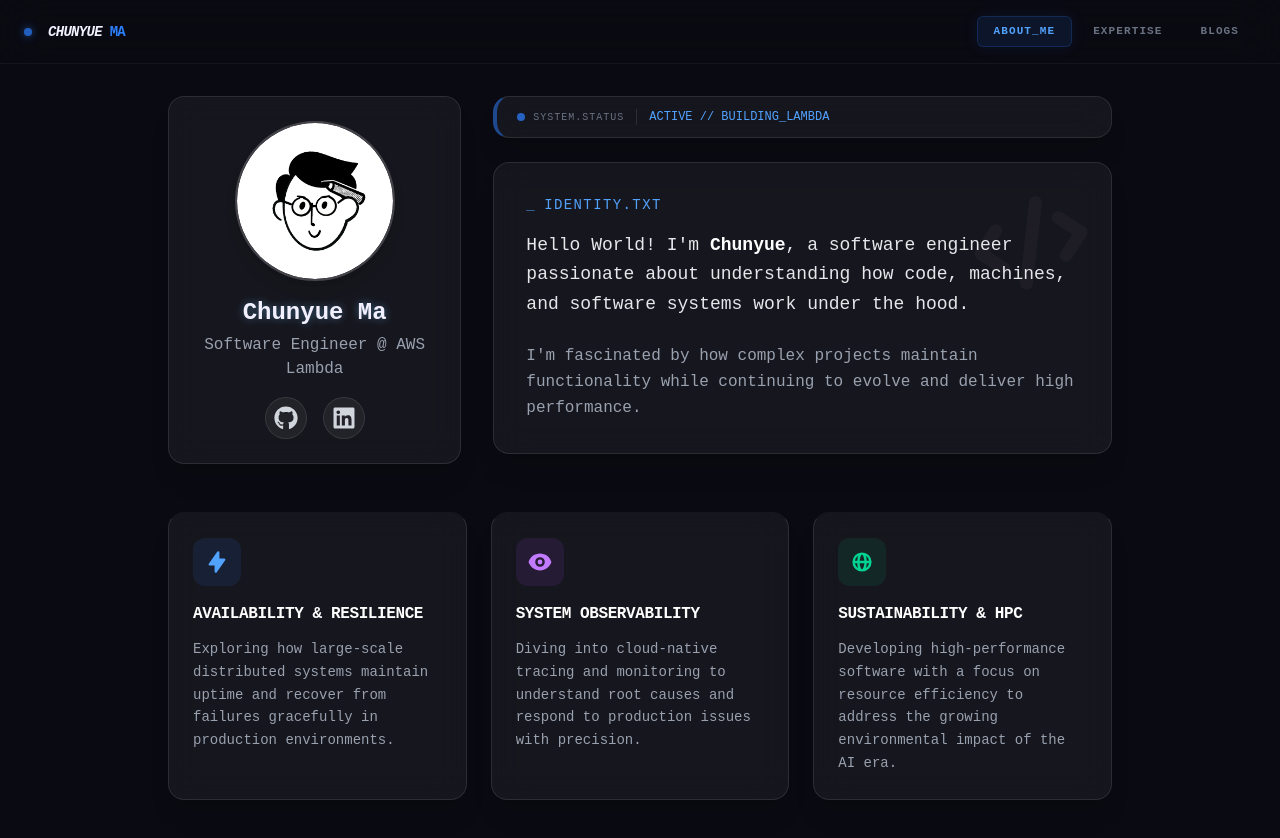
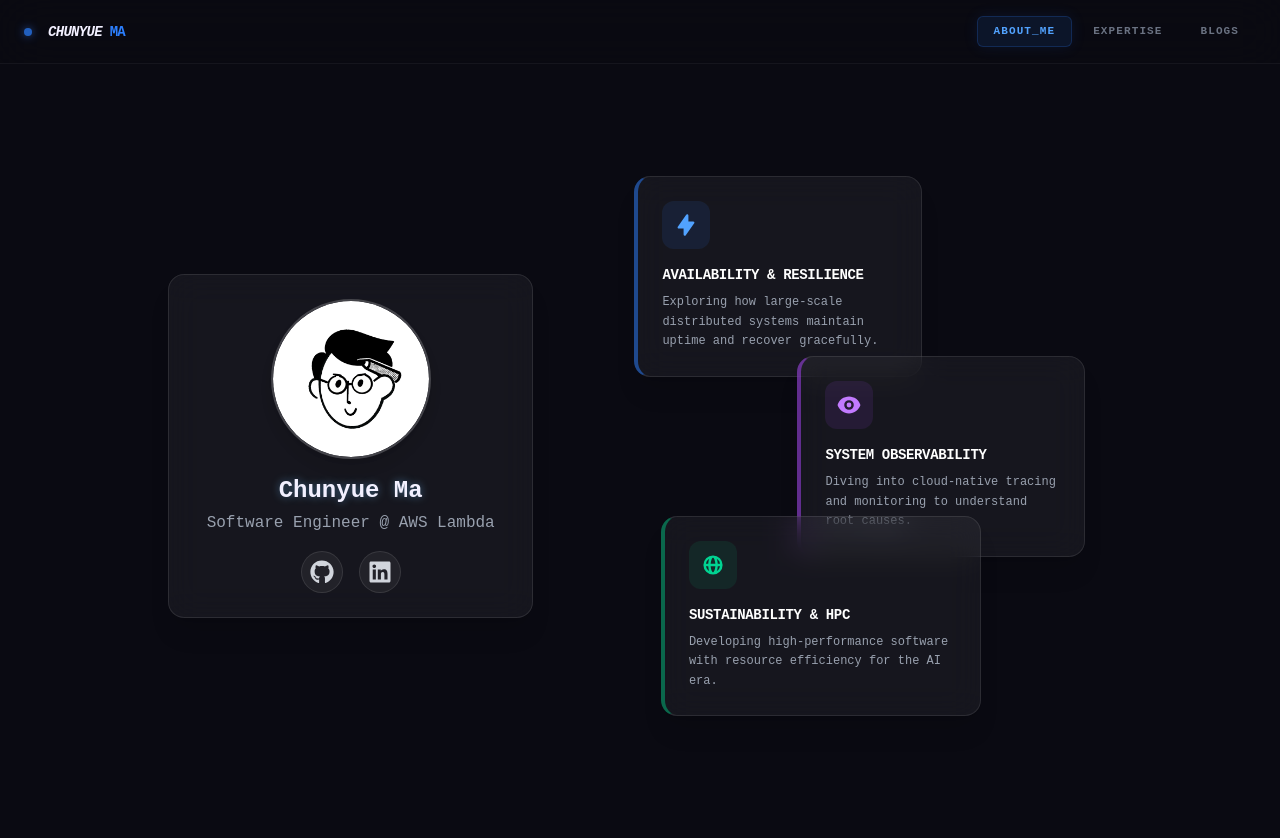
Before and after one commit to chunyuema/chunyuema.github.io, a Next.js app: page / in a window 1280 px wide. Shown: the top 838 px of the page. Built offline with nearby package versions, Linux system fonts and the light colour scheme.

Commit message:
feat: update ui for about me page #53

```diff
--- a/src/app/globals.css
+++ b/src/app/globals.css
@@ -46,4 +46,30 @@ body {
   .custom-scrollbar::-webkit-scrollbar-thumb {
     @apply bg-white/10 rounded-full border-2 border-transparent bg-clip-padding hover:bg-white/20 transition-all;
   }
+
+  @keyframes float {
+    0%, 100% { transform: translateY(0px) translateX(0px); }
+    33% { transform: translateY(-15px) translateX(5px); }
+    66% { transform: translateY(-5px) translateX(-5px); }
+  }
+
+  @keyframes float-reverse {
+    0%, 100% { transform: translateY(0px) translateX(0px); }
+    33% { transform: translateY(10px) translateX(-8px); }
+    66% { transform: translateY(-8px) translateX(8px); }
+  }
+
+  .animate-float {
+    animation: float 8s ease-in-out infinite;
+  }
+
+  .animate-float-delayed {
+    animation: float 10s ease-in-out infinite;
+    animation-delay: 2s;
+  }
+
+  .animate-float-slow {
+    animation: float-reverse 12s ease-in-out infinite;
+    animation-delay: 1s;
+  }
 }
--- a/src/components/sections/AboutMe.tsx
+++ b/src/components/sections/AboutMe.tsx
@@ -1,88 +1,104 @@
 import React from "react";
 import NameCard from "../ui/NameCard";
-import { HiLightningBolt, HiEye, HiGlobeAlt, HiCode } from "react-icons/hi";
+import { HiLightningBolt, HiEye, HiGlobeAlt } from "react-icons/hi";
 
 const AboutMe: React.FC = () => (
-    <div className="container mx-auto mb-24 px-4 max-w-[1100px]">
-        {/* ======= TOP SECTION: Profile & Intro ======= */}
-        <div className="grid grid-cols-1 lg:grid-cols-12 gap-8 items-start mb-12">
-            <div className="lg:col-span-4 flex items-center justify-center">
+    <div className="container mx-auto mb-24 px-4 max-w-[1200px]">
+        {/* ======= HERO SECTION: Side-by-Side Layout ======= */}
+        <div className="relative min-h-[700px] flex items-center py-12">
+
+            {/* Background Glow */}
+            <div className="absolute top-1/2 left-1/3 -translate-x-1/2 -translate-y-1/2 w-full max-w-[600px] aspect-square bg-blue-500/5 rounded-full blur-[100px] -z-10" />
+
+            <div className="grid grid-cols-1 lg:grid-cols-12 gap-12 items-center w-full">
+
+                {/* Left: NameCard */}
+                <div className="lg:col-span-5 flex justify-center lg:justify-start">
+                    <div className="w-full max-w-sm">
                         <NameCard name="Chunyue Ma" title="Software Engineer @ AWS Lambda" />
-            </div>
-
-            <div className="lg:col-span-8 space-y-6">
-                {/* SYSTEM STATUS BAR */}
-                <div className="glass-panel py-3 px-5 border-l-4 border-l-blue-500/50 w-full">
-                    <div className="flex items-center gap-3">
-                        <div className="flex items-center gap-2">
-                            <div className="w-2 h-2 rounded-full bg-blue-500 animate-pulse" />
-                            <span className="text-[10px] font-mono text-gray-500 uppercase tracking-widest">System.Status</span>
-                        </div>
-                        <div className="h-4 w-[1px] bg-white/10" />
-                        <span className="text-xs font-mono text-blue-400 uppercase">Active // Building_Lambda</span>
                     </div>
                 </div>
 
-                {/* MAIN IDENTITY CARD */}
-                <div className="glass-panel p-8 relative overflow-hidden group">
-                    <div className="absolute top-0 right-0 p-4 opacity-[0.03] group-hover:opacity-[0.07] transition-opacity">
-                        <HiCode className="w-32 h-32 -rotate-12" />
+                {/* Right: Floating Bubbles (Desktop) */}
+                <div className="hidden lg:block lg:col-span-7 relative h-[600px] w-full">
+                    {/* Bubble 1: Availability & Resilience */}
+                    <div className="absolute top-[5%] left-[10%] animate-float pointer-events-auto transition-all duration-300 hover:z-40">
+                        <div className="glass-panel p-6 w-72 border-l-4 border-l-blue-500/50 hover:bg-white/[0.1] hover:scale-105 hover:shadow-[0_0_25px_rgba(59,130,246,0.2)] hover:border-l-blue-400 cursor-pointer transition-all duration-300 group">
+                            <div className="p-3 rounded-xl bg-blue-500/10 text-blue-400 w-fit mb-4 group-hover:scale-110 group-hover:bg-blue-500/20 transition-transform">
+                                <HiLightningBolt className="w-6 h-6" />
+                            </div>
+                            <h4 className="text-white font-bold mb-2 uppercase tracking-tight text-sm group-hover:text-blue-300 transition-colors">Availability & Resilience</h4>
+                            <p className="text-gray-400 text-xs leading-relaxed group-hover:text-gray-300 transition-colors">
+                                Exploring how large-scale distributed systems maintain uptime and recover gracefully.
+                            </p>
+                        </div>
                     </div>
 
-                    <div className="relative">
-                        <h3 className="text-sm font-mono text-blue-400 mb-4 flex items-center gap-2 uppercase tracking-widest">
-                            <span className="animate-pulse">_</span> IDENTITY.txt
-                        </h3>
-                        <p className="mb-6 leading-relaxed text-gray-200 text-lg">
-                            Hello World! I'm <span className="text-white font-bold">Chunyue</span>,
-                            a software engineer passionate about understanding how code,
-                            machines, and software systems work under the hood.
+                    {/* Bubble 2: System Observability */}
+                    <div className="absolute top-[35%] right-[5%] animate-float-delayed pointer-events-auto transition-all duration-300 hover:z-40">
+                        <div className="glass-panel p-6 w-72 border-l-4 border-l-purple-500/50 hover:bg-white/[0.1] hover:scale-105 hover:shadow-[0_0_25px_rgba(168,85,247,0.2)] hover:border-l-purple-400 cursor-pointer transition-all duration-300 group">
+                            <div className="p-3 rounded-xl bg-purple-500/10 text-purple-400 w-fit mb-4 group-hover:scale-110 group-hover:bg-purple-500/20 transition-transform">
+                                <HiEye className="w-6 h-6" />
+                            </div>
+                            <h4 className="text-white font-bold mb-2 uppercase tracking-tight text-sm group-hover:text-purple-300 transition-colors">System Observability</h4>
+                            <p className="text-gray-400 text-xs leading-relaxed group-hover:text-gray-300 transition-colors">
+                                Diving into cloud-native tracing and monitoring to understand root causes.
                             </p>
-                        <p className="leading-relaxed text-gray-400">
-                            I'm fascinated by how complex projects maintain functionality
-                            while continuing to evolve and deliver high performance.
+                        </div>
+                    </div>
+
+                    {/* Bubble 3: Sustainability & HPC */}
+                    <div className="absolute bottom-[5%] left-[15%] animate-float-slow pointer-events-auto transition-all duration-300 hover:z-40">
+                        <div className="glass-panel p-6 w-80 border-l-4 border-l-emerald-500/50 hover:bg-white/[0.1] hover:scale-105 hover:shadow-[0_0_25px_rgba(16,185,129,0.2)] hover:border-l-emerald-400 cursor-pointer transition-all duration-300 group">
+                            <div className="p-3 rounded-xl bg-emerald-500/10 text-emerald-400 w-fit mb-4 group-hover:scale-110 group-hover:bg-emerald-500/20 transition-transform">
+                                <HiGlobeAlt className="w-6 h-6" />
+                            </div>
+                            <h4 className="text-white font-bold mb-2 uppercase tracking-tight text-sm group-hover:text-emerald-300 transition-colors">Sustainability & HPC</h4>
+                            <p className="text-gray-400 text-xs leading-relaxed group-hover:text-gray-300 transition-colors">
+                                Developing high-performance software with resource efficiency for the AI era.
                             </p>
                         </div>
                     </div>
                 </div>
+
+                {/* Bubbles for Mobile / Tablet */}
+                <div className="lg:hidden col-span-1 grid grid-cols-1 md:grid-cols-3 gap-6 mt-8 w-full">
+                    <div className="glass-panel p-6 border-l-4 border-l-blue-500/50 active:scale-95 transition-all">
+                        <div className="flex items-center gap-4 mb-3">
+                            <div className="p-2 rounded-lg bg-blue-500/10 text-blue-400">
+                                <HiLightningBolt className="w-5 h-5" />
                             </div>
-
-        {/* ======= CORE FOCUS GRID ======= */}
-        <div className="grid grid-cols-1 md:grid-cols-3 gap-6">
-            {/* Resilience Card */}
-            <div className="glass-panel p-6 hover:bg-white/[0.08] transition-all border-t-2 border-t-transparent hover:border-t-blue-500/50 group">
-                <div className="p-3 rounded-xl bg-blue-500/10 text-blue-400 w-fit mb-4 group-hover:scale-110 transition-transform">
-                    <HiLightningBolt className="w-6 h-6" />
+                            <h4 className="text-white font-bold uppercase tracking-tight text-xs">Availability & Resilience</h4>
                         </div>
-                <h4 className="text-white font-bold mb-3 uppercase tracking-tight">Availability & Resilience</h4>
-                <p className="text-gray-400 text-sm leading-relaxed">
-                    Exploring how large-scale distributed systems maintain uptime and recover
-                    from failures gracefully in production environments.
+                        <p className="text-gray-400 text-xs leading-relaxed">
+                            Large-scale distributed systems uptime and graceful recovery.
                         </p>
                     </div>
 
-            {/* Observability Card */}
-            <div className="glass-panel p-6 hover:bg-white/[0.08] transition-all border-t-2 border-t-transparent hover:border-t-purple-500/50 group">
-                <div className="p-3 rounded-xl bg-purple-500/10 text-purple-400 w-fit mb-4 group-hover:scale-110 transition-transform">
-                    <HiEye className="w-6 h-6" />
+                    <div className="glass-panel p-6 border-l-4 border-l-purple-500/50 active:scale-95 transition-all">
+                        <div className="flex items-center gap-4 mb-3">
+                            <div className="p-2 rounded-lg bg-purple-500/10 text-purple-400">
+                                <HiEye className="w-5 h-5" />
                             </div>
-                <h4 className="text-white font-bold mb-3 uppercase tracking-tight">System Observability</h4>
-                <p className="text-gray-400 text-sm leading-relaxed">
-                    Diving into cloud-native tracing and monitoring to understand root causes
-                    and respond to production issues with precision.
+                            <h4 className="text-white font-bold uppercase tracking-tight text-xs">System Observability</h4>
+                        </div>
+                        <p className="text-gray-400 text-xs leading-relaxed">
+                            Cloud-native tracing and monitoring for root cause analysis.
                         </p>
                     </div>
 
-            {/* Green Engineering Card */}
-            <div className="glass-panel p-6 hover:bg-white/[0.08] transition-all border-t-2 border-t-transparent hover:border-t-emerald-500/50 group">
-                <div className="p-3 rounded-xl bg-emerald-500/10 text-emerald-400 w-fit mb-4 group-hover:scale-110 transition-transform">
-                    <HiGlobeAlt className="w-6 h-6" />
+                    <div className="glass-panel p-6 border-l-4 border-l-emerald-500/50 active:scale-95 transition-all">
+                        <div className="flex items-center gap-4 mb-3">
+                            <div className="p-2 rounded-lg bg-emerald-500/10 text-emerald-400">
+                                <HiGlobeAlt className="w-5 h-5" />
                             </div>
-                <h4 className="text-white font-bold mb-3 uppercase tracking-tight">Sustainability & HPC</h4>
-                <p className="text-gray-400 text-sm leading-relaxed">
-                    Developing high-performance software with a focus on resource efficiency
-                    to address the growing environmental impact of the AI era.
+                            <h4 className="text-white font-bold uppercase tracking-tight text-xs">Sustainability & HPC</h4>
+                        </div>
+                        <p className="text-gray-400 text-xs leading-relaxed">
+                            High-performance software resource efficiency for the AI era.
                         </p>
+                    </div>
+                </div>
             </div>
         </div>
     </div>
```
Lines whose indentation alone changed are shown as unchanged.
